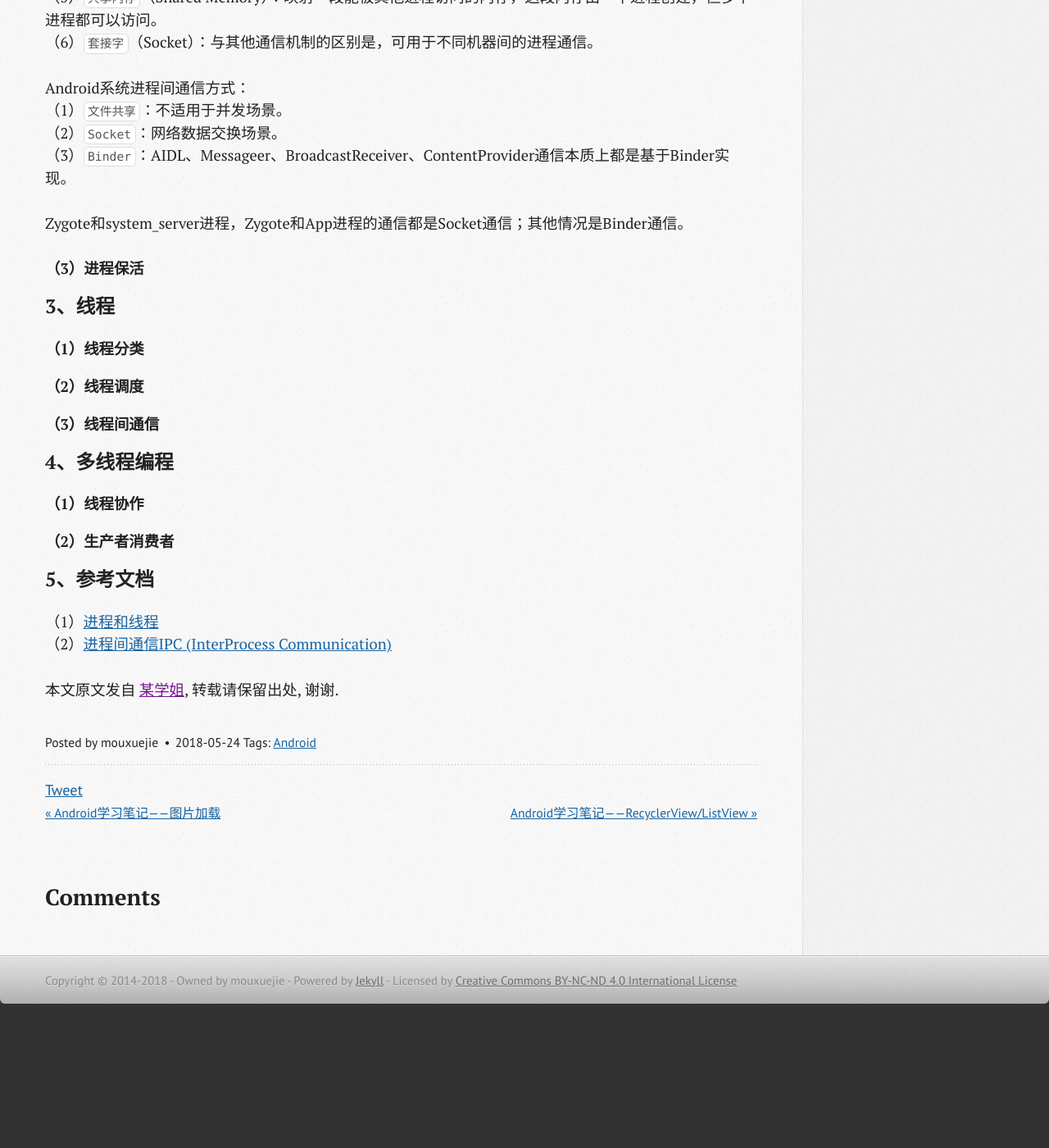
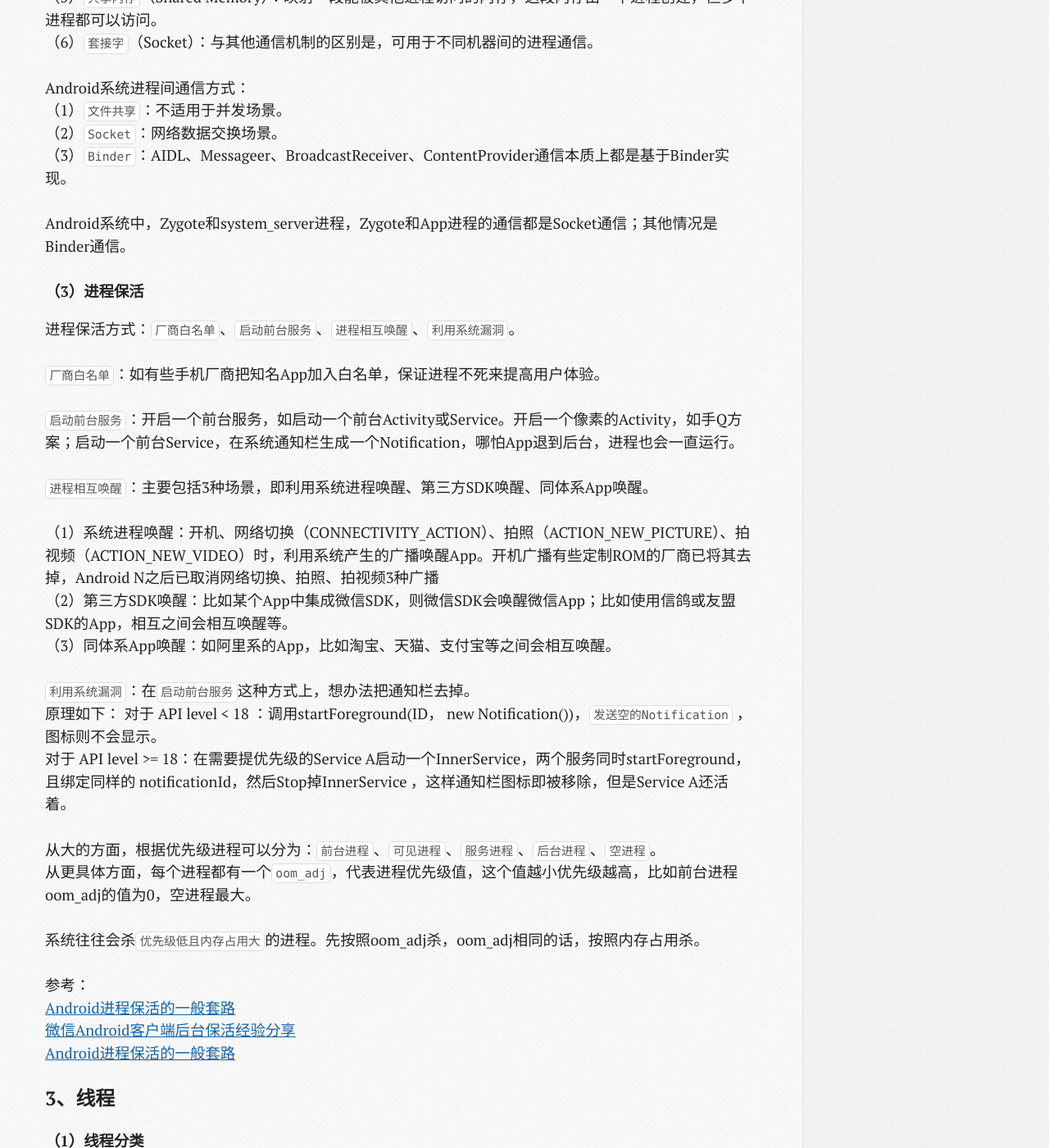
Before and after one commit to wangxinghe/wangxinghe.github.io, a Jekyll site: the page built from _posts/2018-05-24-learning-notes-process-thread.md, in a window 1280 px wide and 1400 px high, scrolled down 1771 px. Shown: the whole window at 82% size. Built offline with Jekyll 4.4.1, drawn with Linux system fonts in a browser that asks for light colours; comment, search, counter and statistics services are not loaded; before the commit the page ends 3039 px from its top, so only the background shows below that.

Commit message:
[update]

```diff
--- a/_posts/2018-05-24-learning-notes-process-thread.md
+++ b/_posts/2018-05-24-learning-notes-process-thread.md
@@ -63,14 +63,43 @@ Android系统进程间通信方式：
 （2）`Socket`：网络数据交换场景。
 （3）`Binder`：AIDL、Messageer、BroadcastReceiver、ContentProvider通信本质上都是基于Binder实现。
 
-Zygote和system_server进程，Zygote和App进程的通信都是Socket通信；其他情况是Binder通信。
+Android系统中，Zygote和system_server进程，Zygote和App进程的通信都是Socket通信；其他情况是Binder通信。
 
 
 #### （3）进程保活
 
+进程保活方式：`厂商白名单`、`启动前台服务`、`进程相互唤醒`、`利用系统漏洞`。
+
+`厂商白名单`：如有些手机厂商把知名App加入白名单，保证进程不死来提高用户体验。
+
+`启动前台服务`：开启一个前台服务，如启动一个前台Activity或Service。开启一个像素的Activity，如手Q方案；启动一个前台Service，在系统通知栏生成一个Notification，哪怕App退到后台，进程也会一直运行。
+
+`进程相互唤醒`：主要包括3种场景，即利用系统进程唤醒、第三方SDK唤醒、同体系App唤醒。
+
+（1）系统进程唤醒：开机、网络切换（CONNECTIVITY_ACTION）、拍照（ACTION_NEW_PICTURE）、拍视频（ACTION_NEW_VIDEO）时，利用系统产生的广播唤醒App。开机广播有些定制ROM的厂商已将其去掉，Android N之后已取消网络切换、拍照、拍视频3种广播
+（2）第三方SDK唤醒：比如某个App中集成微信SDK，则微信SDK会唤醒微信App；比如使用信鸽或友盟SDK的App，相互之间会相互唤醒等。
+（3）同体系App唤醒：如阿里系的App，比如淘宝、天猫、支付宝等之间会相互唤醒。
+
+`利用系统漏洞`：在`启动前台服务`这种方式上，想办法把通知栏去掉。
+原理如下：
+对于 API level < 18 ：调用startForeground(ID， new Notification())，`发送空的Notification` ，图标则不会显示。
+对于 API level >= 18：在需要提优先级的Service A启动一个InnerService，两个服务同时startForeground，且绑定同样的 notificationId，然后Stop掉InnerService ，这样通知栏图标即被移除，但是Service A还活着。
+
+从大的方面，根据优先级进程可以分为：`前台进程`、`可见进程`、`服务进程`、`后台进程`、`空进程`。
+从更具体方面，每个进程都有一个`oom_adj`，代表进程优先级值，这个值越小优先级越高，比如前台进程oom_adj的值为0，空进程最大。
+
+系统往往会杀`优先级低且内存占用大`的进程。先按照oom_adj杀，oom_adj相同的话，按照内存占用杀。
+
+参考：
+[Android进程保活的一般套路](https://www.jianshu.com/p/1da4541b70ad)
+[微信Android客户端后台保活经验分享](https://mp.weixin.qq.com/s?__biz=MzUxMzcxMzE5Ng==&mid=2247488488&amp;idx=1&amp;sn=f76fb0a8f88f6958d6a7ecfe6658b5a5&source=41#wechat_redirect)
+[Android进程保活的一般套路](https://www.jianshu.com/p/1da4541b70ad)
+
 ### 3、线程
 
 #### （1）线程分类
+
+
 
 #### （2）线程调度
 
```
